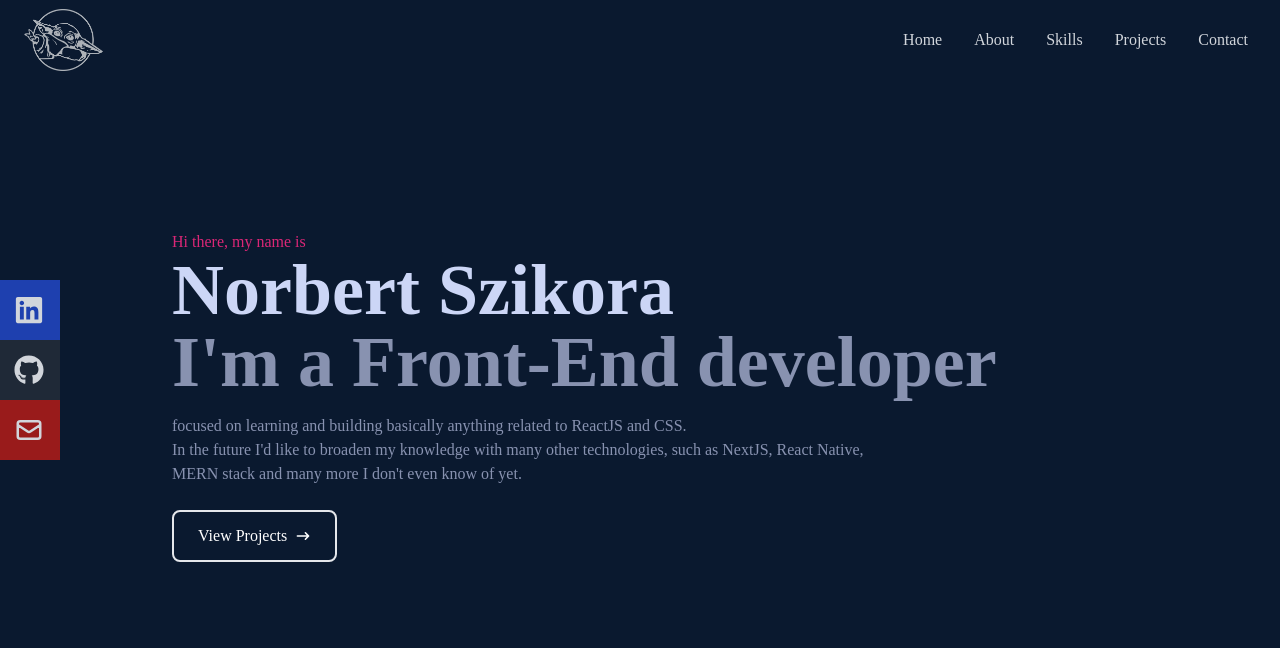
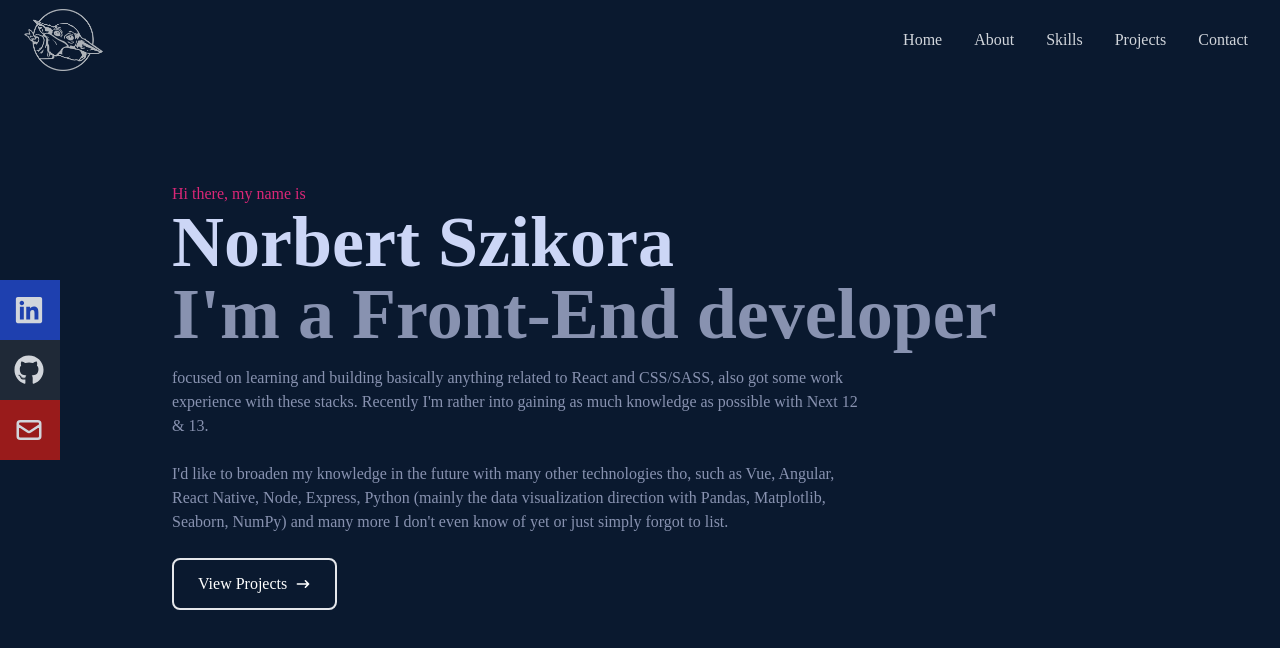
Before and after one commit to SziNo/portfolio, a React (Create React App) app: page / in a window 1280 px wide. Shown: the top 648 px of the page. Built offline with nearby package versions, Linux system fonts and the light colour scheme.

Commit message:
Home section updated

```diff
--- a/src/pages/Home.jsx
+++ b/src/pages/Home.jsx
@@ -14,11 +14,17 @@ const Home = () => {
           I'm a Front-End developer
         </h2>
         <p className='text-[#8892b0] py-4 max-w-[700px]'>
-          focused on learning and building basically anything related to ReactJS
-          and CSS.
-          <br /> In the future I'd like to broaden my knowledge with many other
-          technologies, such as NextJS, React Native, MERN stack and many more I
-          don't even know of yet.
+          focused on learning and building basically anything related to React
+          and CSS/SASS, also got some work experience with these stacks.
+          Recently I'm rather into gaining as much knowledge as possible with
+          Next 12 & 13.
+          <br />
+          <br />
+          I'd like to broaden my knowledge in the future with many other
+          technologies tho, such as Vue, Angular, React Native, Node, Express,
+          Python (mainly the data visualization direction with Pandas,
+          Matplotlib, Seaborn, NumPy) and many more I don't even know of yet or
+          just simply forgot to list.
         </p>
         <div>
           <Link
```
